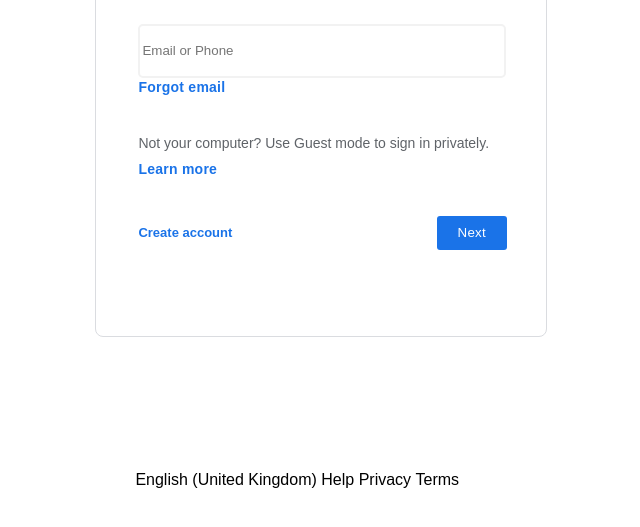
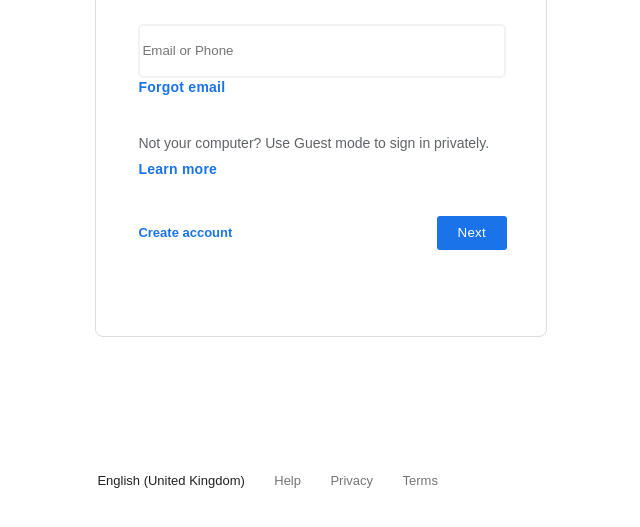
Before and after one commit to kaleem1623/sign-in, a plain HTML site: page index.html in a window 1280 px wide. Shown: the part 269-796 px from the top of the page, without its empty margins (327-967 px from the left). Drawn offline with Linux system fonts and the light colour scheme.

Commit message:
html and css updated

```diff
--- a/css/new.css
+++ b/css/new.css
@@ -90,6 +90,9 @@ body{
 }
 .mylast li {
     display:inline;
+    margin-left: 25px;
+    font-size: 13px;
+    color: #757575;
   }
 .footer{
 
@@ -97,6 +100,9 @@ body{
 	bottom: 2%;
 	left: 33%;
     position: fixed;
-
-
 }
+#firstlet{
+    margin-left: -38px;
+    font-size: 13px;
+    color: #202124;
+}
--- a/index.html
+++ b/index.html
@@ -28,7 +28,7 @@
 	<div class="footer">
 
 		<ul class="mylast">
-			<li>English (United Kingdom)</li>
+			<li id="firstlet">English (United Kingdom)</li>
 			<li>Help</li>
 			<li>Privacy</li>
 			<li>Terms</li>
```
